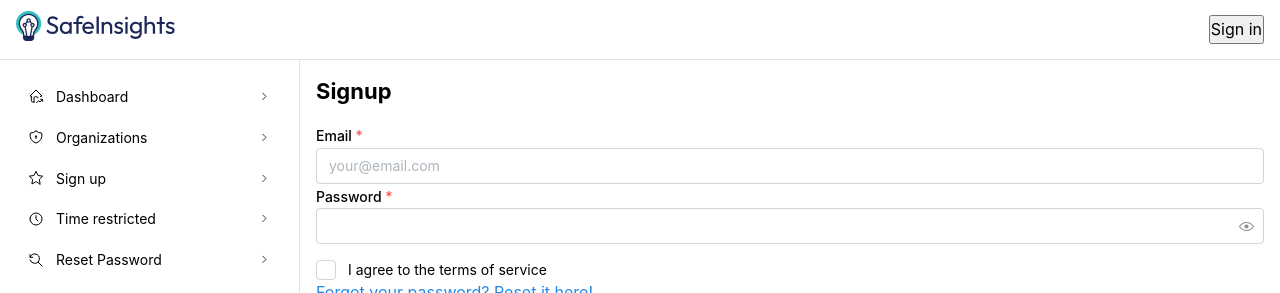
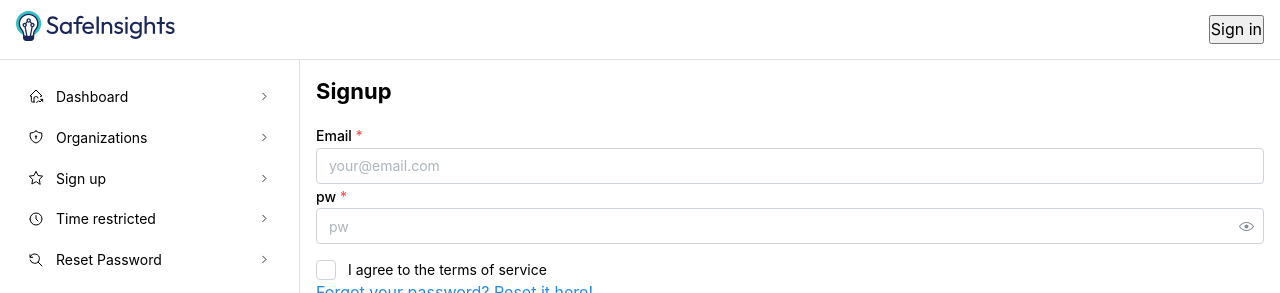
Before and after one commit to philschatz/my-app, a Next.js app: page /signup in a window 1280 px wide. Shown: the top 293 px of the page. Built offline with nearby package versions, Linux system fonts and the light colour scheme; no server answers.

Commit message:
placeholder

```diff
--- a/src/components/signup.tsx
+++ b/src/components/signup.tsx
@@ -169,8 +169,9 @@ export function SignUp() {
 
                 <PasswordInput
                     withAsterisk
-                    label="Password"
+                    label="pw"
                     width={400}
+                    placeholder='pw'
                     key={form.key("password")}
                     {...form.getInputProps("password")}
                 />
```
